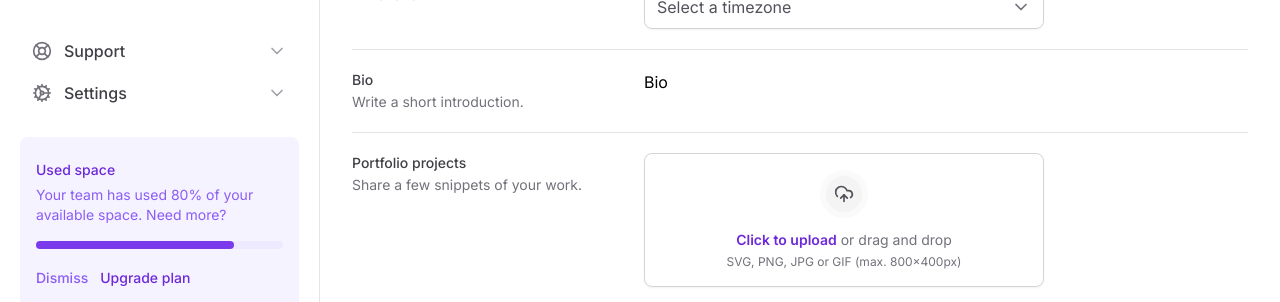
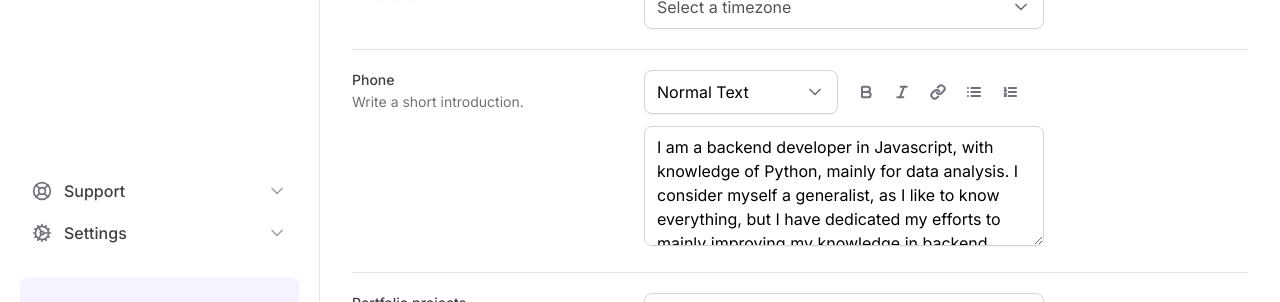
Before and after one commit to nlnadialigia/tailwind-next, a Next.js app: page / in a window 1280 px wide. Shown: the part 774-1076 px from the top of the page. Built offline with nearby package versions, Linux system fonts and the light colour scheme; no server answers.

Commit message:
input de biografia e componentização do label

```diff
--- a/src/app/page.tsx
+++ b/src/app/page.tsx
@@ -1,9 +1,12 @@
 import * as Input from '@/src/components/Input'
 import { Mail } from 'lucide-react'
 import { getCountries } from '../api/getCountries'
+import Editor from '../components/Form/Editor'
 import * as FileInput from '../components/Form/FileInput'
+import { Label } from '../components/Form/Label'
 import { Select } from '../components/Form/Select'
 import { SelectItem } from '../components/Form/Select/SelectItem'
+import { Textarea } from '../components/Form/Textarea'
 import { SettingsTabs } from '../components/SettingsTabs'
 import { timeZones } from '../utils/timezones'
 
@@ -46,12 +49,7 @@ export default async function Home() {
           className="mt-6 flex w-full flex-col gap-5 divide-y divide-zinc-200"
         >
           <div className="grid grid-cols-form gap-3">
-            <label
-              htmlFor="firstName"
-              className="text-sm font-medium text-zinc-700"
-            >
-              Name
-            </label>
+            <Label htmlFor="firstName" title="Name" />
             <div className="grid grid-cols-2 gap-6">
               <Input.Root>
                 <Input.Control
@@ -73,12 +71,7 @@ export default async function Home() {
           </div>
 
           <div className="grid grid-cols-form gap-3 pt-5">
-            <label
-              htmlFor="email"
-              className="text-sm font-medium text-zinc-700"
-            >
-              Email address
-            </label>
+            <Label htmlFor="email" title="Email address" />
             <Input.Root>
               <Input.Prefix>
                 <Mail className="h-5 w-5 text-zinc-500" />
@@ -93,15 +86,12 @@ export default async function Home() {
           </div>
 
           <div className="grid grid-cols-form gap-3 pt-5">
-            <label
-              htmlFor="photo"
-              className="text-sm font-medium text-zinc-700"
-            >
-              Your photo{' '}
+            <Label htmlFor="photo" title="Your photo">
               <span className="mt-0.5 block text-sm font-normal text-zinc-500">
+                {' '}
                 This will be displayed on your profile.
               </span>
-            </label>
+            </Label>
             <FileInput.Root className="flex items-start gap-5">
               <FileInput.ImagePreview />
               <FileInput.Trigger />
@@ -110,9 +100,7 @@ export default async function Home() {
           </div>
 
           <div className="grid grid-cols-form gap-3 pt-5">
-            <label htmlFor="role" className="text-sm font-medium text-zinc-700">
-              Role
-            </label>
+            <Label htmlFor="role" title="Role" />
             <Input.Root>
               <Input.Control
                 type="text"
@@ -124,12 +112,7 @@ export default async function Home() {
           </div>
 
           <div className="grid grid-cols-form gap-3 pt-5">
-            <label
-              htmlFor="country"
-              className="text-sm font-medium text-zinc-700"
-            >
-              Country
-            </label>
+            <Label htmlFor="country" title="Country" />
             <Select placeholder="Select a country">
               {countries.map((country) => (
                 <SelectItem
@@ -142,12 +125,7 @@ export default async function Home() {
           </div>
 
           <div className="grid grid-cols-form gap-3 pt-5">
-            <label
-              htmlFor="timezone"
-              className="text-sm font-medium text-zinc-700"
-            >
-              Timezone
-            </label>
+            <Label htmlFor="timezone" title="Timezone" />
             <Select placeholder="Select a timezone">
               {timeZones.map((zone) => (
                 <SelectItem
@@ -160,25 +138,28 @@ export default async function Home() {
           </div>
 
           <div className="grid grid-cols-form gap-3 pt-5">
-            <label htmlFor="bio" className="text-sm font-medium text-zinc-700">
-              Bio{' '}
+            <Label htmlFor="phone" title="Phone">
               <span className="mt-0.5 block text-sm font-normal text-zinc-500">
+                {' '}
                 Write a short introduction.
               </span>
-            </label>
-            <div>Bio</div>
+            </Label>
+            <div className="space-y-3">
+              <Editor />
+              <Textarea
+                id="bio"
+                defaultValue="I am a backend developer in Javascript, with knowledge of Python, mainly for data analysis. I consider myself a generalist, as I like to know everything, but I have dedicated my efforts to mainly improving my knowledge in backend, cloud architecture and cybersecurity."
+              />
+            </div>
           </div>
 
           <div className="grid grid-cols-form gap-3 pt-5">
-            <label
-              htmlFor="portfolio"
-              className="text-sm font-medium text-zinc-700"
-            >
-              Portfolio projects{' '}
+            <Label htmlFor="portfolio" title="Portfolio projects">
               <span className="mt-0.5 block text-sm font-normal text-zinc-500">
+                {' '}
                 Share a few snippets of your work.
               </span>
-            </label>
+            </Label>
             <div>
               <FileInput.Root>
                 <FileInput.Trigger />
--- /dev/null
+++ b/src/components/Form/Editor/Icons.tsx
@@ -0,0 +1,19 @@
+import { Bold, Italic, Link, List, ListOrdered } from 'lucide-react'
+
+const buttonTypes = [Bold, Italic, Link, List, ListOrdered]
+
+export function EditorIcons() {
+  return (
+    <div className="flex items-center gap-1">
+      {buttonTypes.map((Button) => (
+        <button
+          key={Button.name}
+          type="button"
+          className="rounded-md p-2 hover:bg-zinc-100"
+        >
+          <Button className="h-4 w-4 text-zinc-500" strokeWidth={3} />
+        </button>
+      ))}
+    </div>
+  )
+}
--- /dev/null
+++ b/src/components/Form/Editor/index.tsx
@@ -0,0 +1,17 @@
+import { Select } from '../Select'
+import { SelectItem } from '../Select/SelectItem'
+import { EditorIcons } from './Icons'
+
+export default function Editor() {
+  return (
+    <div className="grid grid-cols-2 gap-3">
+      <Select defaultValue="normal" placeholder="">
+        <SelectItem value="normal" defaultChecked text="Normal Text" />
+        <SelectItem value="md" text="Markdown" />
+        <SelectItem value="code" text="Code" />
+      </Select>
+
+      <EditorIcons />
+    </div>
+  )
+}
--- /dev/null
+++ b/src/components/Form/Label.tsx
@@ -0,0 +1,25 @@
+import { ComponentProps } from 'react'
+
+interface LabelProps extends ComponentProps<'label'> {
+  htmlFor: string
+  title: string
+  children?: React.ReactNode
+}
+
+export function Label({
+  htmlFor,
+  title,
+  children,
+  ...props
+}: Readonly<LabelProps>) {
+  return (
+    <label
+      htmlFor={htmlFor}
+      className="text-sm font-medium text-zinc-700"
+      {...props}
+    >
+      {title}
+      {children}
+    </label>
+  )
+}
--- a/src/components/Form/Select/index.tsx
+++ b/src/components/Form/Select/index.tsx
@@ -3,14 +3,18 @@
 import * as SelectPrimitive from '@radix-ui/react-select'
 import { ChevronDown } from 'lucide-react'
 
-interface SelectProps {
+interface SelectProps extends SelectPrimitive.SelectProps {
   children: React.ReactNode
   placeholder: string
 }
 
-export function Select({ children, placeholder }: Readonly<SelectProps>) {
+export function Select({
+  children,
+  placeholder,
+  ...props
+}: Readonly<SelectProps>) {
   return (
-    <SelectPrimitive.Root>
+    <SelectPrimitive.Root {...props}>
       <SelectPrimitive.Trigger className="flex h-11 w-full items-center justify-between gap-2 rounded-lg border border-zinc-300 px-3 py-2 shadow-sm data-[placeholder]:text-zinc-600">
         <SelectPrimitive.Value
           className="text-black"
--- /dev/null
+++ b/src/components/Form/Textarea.tsx
@@ -0,0 +1,12 @@
+import { ComponentProps } from 'react'
+
+interface TextareaProps extends ComponentProps<'textarea'> {}
+
+export function Textarea(props: TextareaProps) {
+  return (
+    <textarea
+      className="min-h-[120px] w-full resize-y rounded-lg border border-zinc-300 px-3 py-2 shadow-sm"
+      {...props}
+    />
+  )
+}
```
